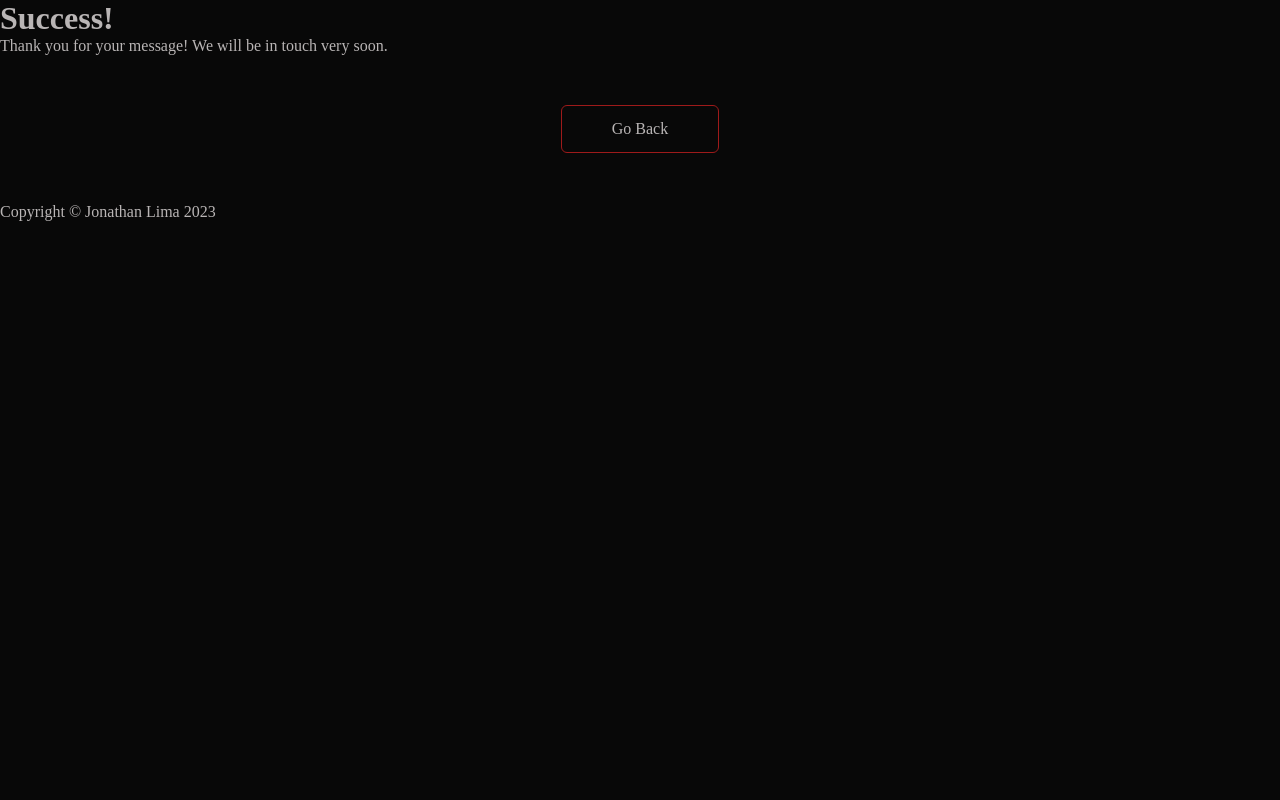
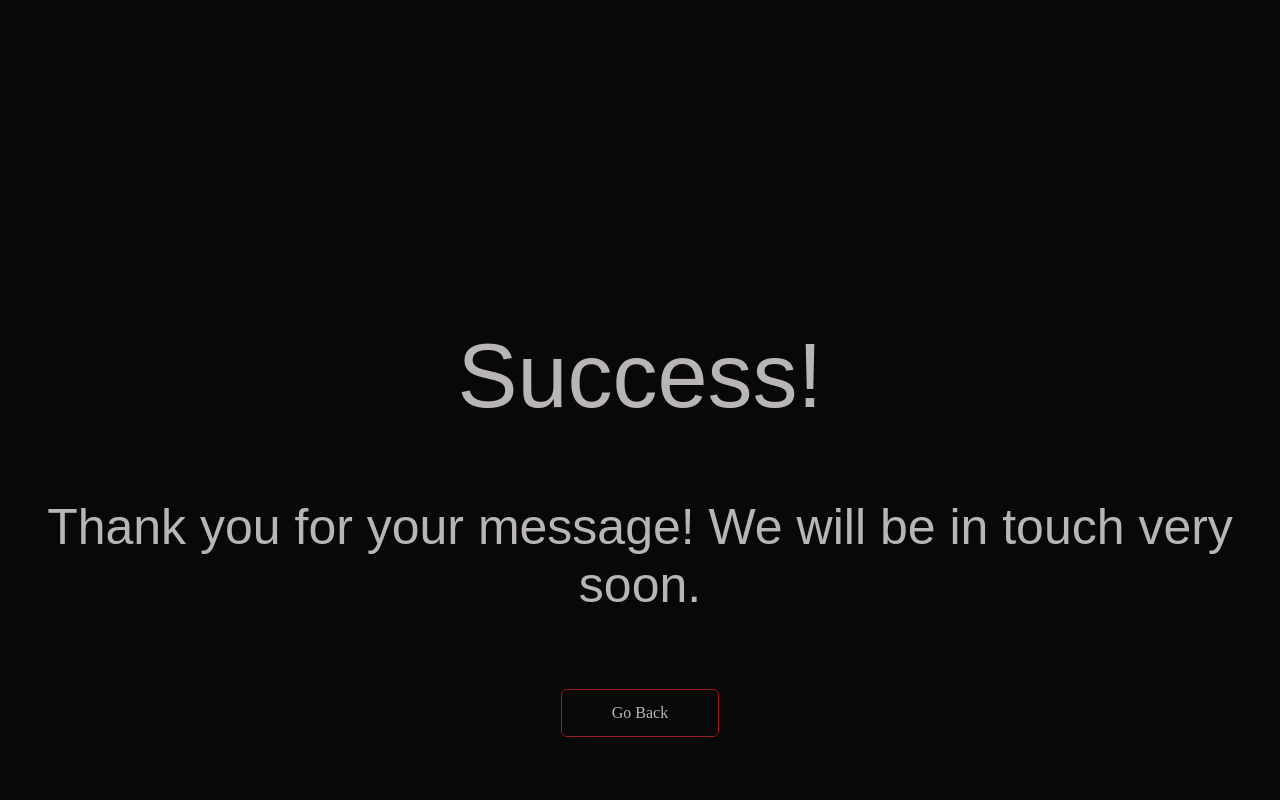
Before and after one commit to joaothan/Portfolio, a plain HTML site: page success.html in a window 1280 px wide. Shown: the top 800 px of the page. Drawn offline with Linux system fonts and the light colour scheme.

Commit message:
Add files via upload

```diff
--- a/style.css
+++ b/style.css
@@ -1,6 +1,6 @@
 @font-face {
     font-family: 'Custom';
-    src: url(Inspiration-Regular.ttf);
+    src: url(Fonts/Inspiration-Regular.ttf);
 
 }
 *{
@@ -25,6 +25,38 @@ body{
 
 .container{
     padding: 10px 10%;
+}
+
+#success{
+    width: 100%;
+    height: 30vh;
+}
+
+.copyrightsuccess{
+    width: 100%;
+    text-align: center;
+    padding: 25px 0;
+    font-weight: 300;
+    padding-top: 170px;
+}
+
+.sent h1{
+    font-size: 90px;
+    width: 100%;
+    text-align: center;
+    padding: 25px 0;
+    font-weight: 300;
+    margin-top: 300px;
+    font-family: sans-serif;
+}
+.sent p{
+    font-size: 50px;
+    width: 100%;
+    text-align: center;
+    padding: 25px 0;
+    font-weight: 300;
+    margin-top: 20px;
+    font-family: sans-serif;
 }
 
 nav{
```
Also changed, not shown: index.html (+8 -8 lines).
